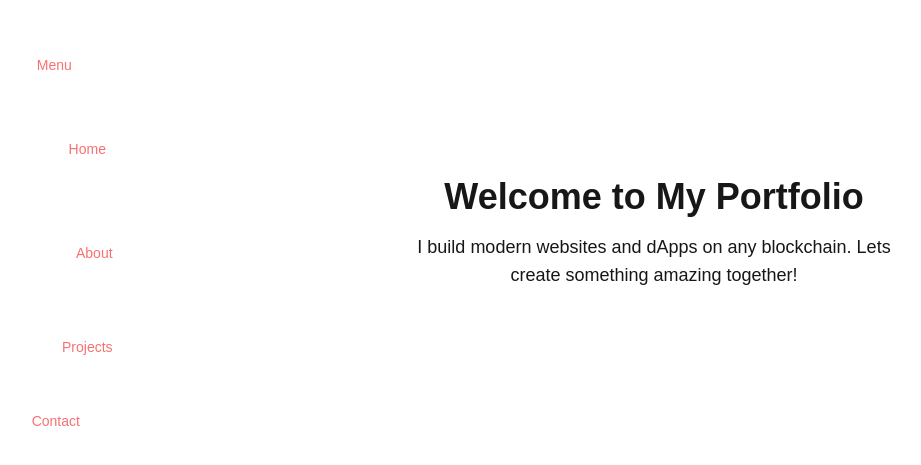
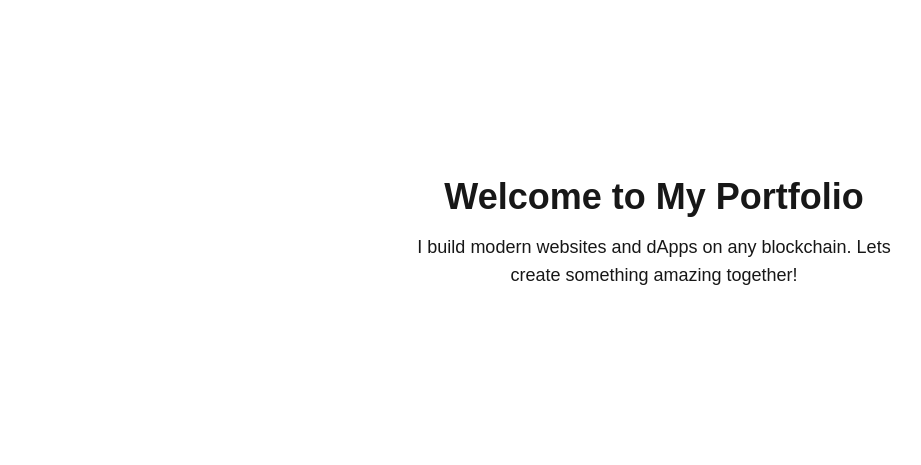
Before and after one commit to theamanullahdev/portfolio, a Next.js app: page / in a window 1280 px wide. Shown: the part 167-632 px from the top of the page, without its empty margins (26-947 px from the left). Built offline with nearby package versions, Linux system fonts and the light colour scheme.

Commit message:
done with navbar (almost! hehehe)

```diff
--- a/src/Styles/Navbar.module.css
+++ b/src/Styles/Navbar.module.css
@@ -9,8 +9,8 @@
   justify-content: center;
   align-items: center;
   transition: width 0.3s ease;
-  background: transparent;
   z-index: 10;
+  pointer-events: none;
 }
 
 .iconWrapper {
@@ -19,65 +19,62 @@
   align-items: center;
   gap: 30px;
   transition: transform 0.5s cubic-bezier(0.68, -0.55, 0.27, 1.55);
+  position: relative;
+  pointer-events: auto;
+  padding-left: 30px;
+}
+
+.iconWrapper.expanded {
+  background: linear-gradient(
+    to right,
+    rgba(0, 0, 0, 0.6) 0%,
+    rgba(58, 57, 57, 0.2) 50%,
+    rgba(0, 0, 0, 0.4) 100%
+  );
+  backdrop-filter: blur(15px);
+  box-shadow: 0 0 50px rgba(0, 0, 0, 0.6);
+  border-radius: 50%;
+  padding: 90px;
+  transition: all 0.5s ease;
+  background-position: -120px center;
+}
+
+.iconParent {
+  display: flex;
+  align-items: center;
+  gap: 10px;
+  transition: transform 0.5s cubic-bezier(0.68, -0.55, 0.27, 1.55);
   will-change: transform;
 }
 
 .navIcon {
   font-size: 24px;
   color: #fff;
-  transition: transform 0.5s cubic-bezier(0.68, -0.55, 0.27, 1.55);
   cursor: pointer;
-  position: relative;
+  transition: background 0.3s ease;
   display: flex;
   align-items: center;
-  gap: 10px;
-  margin-left: 30px;  /* Consistent left margin */
-
+  justify-content: center;
+  border-radius: 50%;
+  padding: 10px;
 }
 
 .navIcon:hover {
-  transform: scale(2);
-  color: #f87171;
-  -webkit-transform: scale(2);
-  -moz-transform: scale(2);
-  -ms-transform: scale(2);
-  -o-transform: scale(2);
-  background-color: rgba(7, 248, 248, 0.5);
-  border-radius: 10px;
-  -webkit-border-radius: 10px;
-  -moz-border-radius: 10px;
-  -ms-border-radius: 10px;
-  -o-border-radius: 10px;
+  background: rgba(255, 255, 255, 0.2);
 }
 
-.navIcon span {
+.iconLabel {
   opacity: 0;
-  transition: opacity 0.3s ease;
-  white-space: nowrap;
+  transition: opacity 0.3s ease, padding 0.3s ease;
   color: #f87171;
   font-size: 14px;
+  white-space: nowrap;
+  padding: 0;
+  pointer-events: none;
+  transform: translateX(0);
 }
 
-.navIcon span {
+.iconParent:hover .iconLabel {
   opacity: 1;
+  padding-left: 10px;
 }
-
-.iconWrapper.expanded .navIcon:nth-child(1) {
-  transform: translate(0, -40px) rotate(0deg);
-}
-
-.iconWrapper.expanded .navIcon:nth-child(2) {
-  transform: translate(20px, -80px) rotate(0deg);
-}
-
-.iconWrapper.expanded .navIcon:nth-child(3) {
-  transform: translate(60px, -100px) rotate(0deg);
-}
-
-.iconWrapper.expanded .navIcon:nth-child(4) {
-  transform: translate(100px, -80px) rotate(0deg);
-}
-
-.iconWrapper.expanded .navIcon:nth-child(5) {
-  transform: translate(120px, -40px) rotate(0deg);
-}
--- a/src/components/Navbar.js
+++ b/src/components/Navbar.js
@@ -16,7 +16,7 @@ const Navbar = () => {
 
   const toggleNavbar = () => setIsExpanded(!isExpanded);
 
-  // More curved arc positions without rotation
+  // More curved arc positions
   const iconPositions = [
     { x: 10, y: -60 },
     { x: 40, y: -30 },
@@ -26,6 +26,8 @@ const Navbar = () => {
   ];
 
   const labels = ["Menu", "Home", "About", "Projects", "Contact"];
+  const icons = [faBars, faHome, faUser, faFolderOpen, faEnvelope];
+  const links = ["#", "/", "/About", "#projects", "#contact"];
 
   return (
     <aside
@@ -33,101 +35,26 @@ const Navbar = () => {
       onMouseLeave={() => setIsExpanded(false)}
       className={`${styles.navbar} ${isExpanded ? styles.expanded : ""}`}
     >
-      <div className={styles.iconWrapper}>
-        <button
-          onClick={toggleNavbar}
-          className={styles.navIcon}
-          style={{
-            transform: isExpanded
-              ? `translate(${iconPositions[0].x}px, ${iconPositions[0].y}px)`
-              : "none",
-          }}
-        >
-          <FontAwesomeIcon icon={faBars} />
-          <span
-            className={`${styles.iconLabel} ${
-              isExpanded ? styles.showLabel : ""
-            }`}
+      <div
+        className={`${styles.iconWrapper} ${isExpanded ? styles.expanded : ""}`}
+      >
+        {icons.map((icon, index) => (
+          <div
+            key={index}
+            className={styles.iconParent}
+            style={{
+              transform: isExpanded
+                ? `translate(${iconPositions[index].x}px, ${iconPositions[index].y}px)`
+                : "none",
+              paddingLeft: index === 3 ? "17px" : index === 4 ? "12px" : "0px", // Additional padding
+            }}
           >
-            {labels[0]}
-          </span>
-        </button>
-
-        <Link
-          href="#home"
-          className={styles.navIcon}
-          style={{
-            transform: isExpanded
-              ? `translate(${iconPositions[1].x}px, ${iconPositions[1].y}px)`
-              : "none",
-          }}
-        >
-          <FontAwesomeIcon icon={faHome} />
-          <span
-            className={`${styles.iconLabel} ${
-              isExpanded ? styles.showLabel : ""
-            }`}
-          >
-            {labels[1]}
-          </span>
-        </Link>
-
-        <Link
-          href="#about"
-          className={styles.navIcon}
-          style={{
-            transform: isExpanded
-              ? `translate(${iconPositions[2].x}px, ${iconPositions[2].y}px)`
-              : "none",
-          }}
-        >
-          <FontAwesomeIcon icon={faUser} />
-          <span
-            className={`${styles.iconLabel} ${
-              isExpanded ? styles.showLabel : ""
-            }`}
-          >
-            {labels[2]}
-          </span>
-        </Link>
-
-        <Link
-          href="#projects"
-          className={styles.navIcon}
-          style={{
-            transform: isExpanded
-              ? `translate(${iconPositions[3].x}px, ${iconPositions[3].y}px)`
-              : "none",
-          }}
-        >
-          <FontAwesomeIcon icon={faFolderOpen} />
-          <span
-            className={`${styles.iconLabel} ${
-              isExpanded ? styles.showLabel : ""
-            }`}
-          >
-            {labels[3]}
-          </span>
-        </Link>
-
-        <Link
-          href="#contact"
-          className={styles.navIcon}
-          style={{
-            transform: isExpanded
-              ? `translate(${iconPositions[4].x}px, ${iconPositions[4].y}px)`
-              : "none",
-          }}
-        >
-          <FontAwesomeIcon icon={faEnvelope} />
-          <span
-            className={`${styles.iconLabel} ${
-              isExpanded ? styles.showLabel : ""
-            }`}
-          >
-            {labels[4]}
-          </span>
-        </Link>
+            <Link href={links[index]} className={styles.navIcon}>
+              <FontAwesomeIcon icon={icon} />
+            </Link>
+            <span className={styles.iconLabel}>{labels[index]}</span>
+          </div>
+        ))}
       </div>
     </aside>
   );
```
